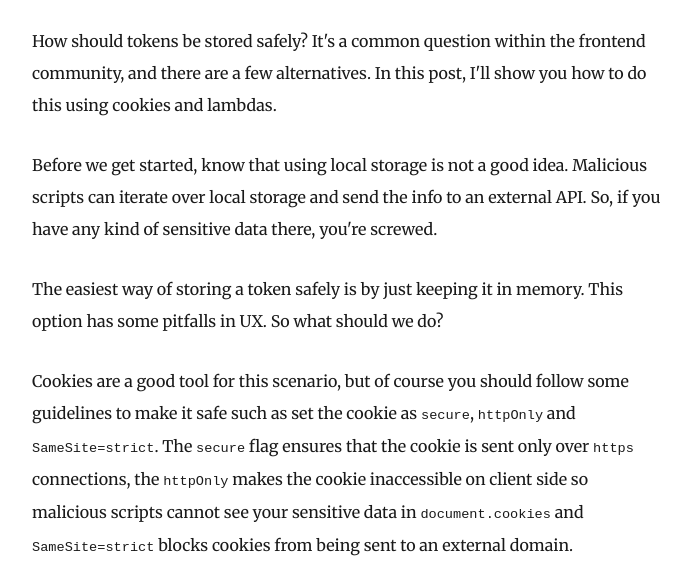
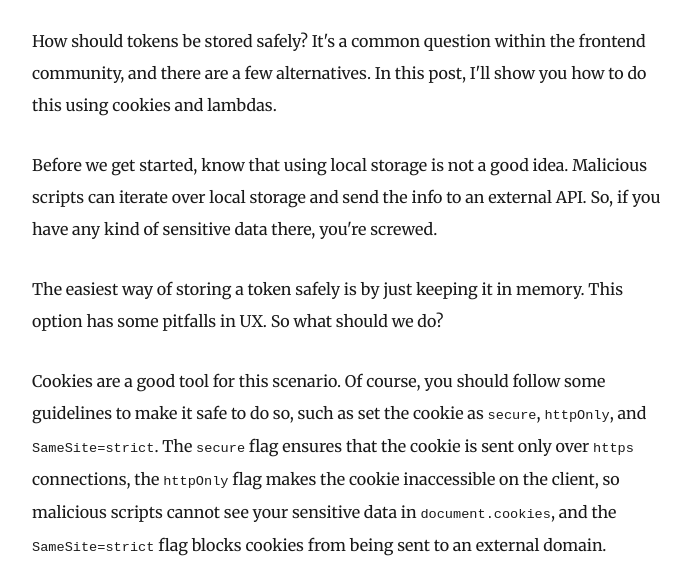
Before and after one commit to BrunoQuaresma/blog, a Gatsby site: page /how-to-store-tokens-safely/ in a window 1280 px wide. Shown: the part 198-785 px from the top of the page, without its empty margins (293-983 px from the left). Built offline with nearby package versions, Linux system fonts and the light colour scheme; Gatsby itself is replaced by a stand-in of ours; some packages are replaced by stand-ins of ours.

Commit message:
Update content/blog/how-to-store-tokens-safely/index.md
Co-Authored-By: Ewan Edwards <46354154+faunaee@users.noreply.github.com>

```diff
--- a/content/blog/how-to-store-tokens-safely/index.md
+++ b/content/blog/how-to-store-tokens-safely/index.md
@@ -10,7 +10,7 @@ Before we get started, know that using local storage is not a good idea. Malicio
 
 The easiest way of storing a token safely is by just keeping it in memory. This option has some pitfalls in UX. So what should we do?
 
-Cookies are a good tool for this scenario, but of course you should follow some guidelines to make it safe such as set the cookie as `secure`, `httpOnly` and `SameSite=strict`. The `secure` flag ensures that the cookie is sent only over `https` connections, the `httpOnly` makes the cookie inaccessible on client side so malicious scripts cannot see your sensitive data in `document.cookies` and `SameSite=strict` blocks cookies from being sent to an external domain.
+Cookies are a good tool for this scenario. Of course, you should follow some guidelines to make it safe to do so, such as set the cookie as `secure`, `httpOnly`, and `SameSite=strict`. The `secure` flag ensures that the cookie is sent only over `https` connections, the `httpOnly` flag makes the cookie inaccessible on the client, so malicious scripts cannot see your sensitive data in `document.cookies`, and the `SameSite=strict` flag blocks cookies from being sent to an external domain.
 
 Since the cookie is not available on client side, we need to create some backend logic to fetch the token and store in memory. You can create a BFF(backend for frontends) using a web framework like Rails, Django, Phoenix, Laravel, etc. or you can use lambdas which are very easy and fast to move on. I recommend that you use Netlify Functions or Zeit. Let's see how it looks like.
 
```
